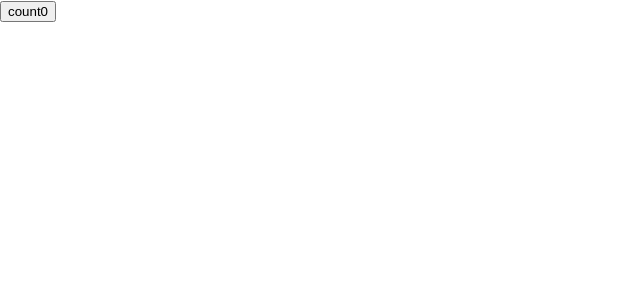
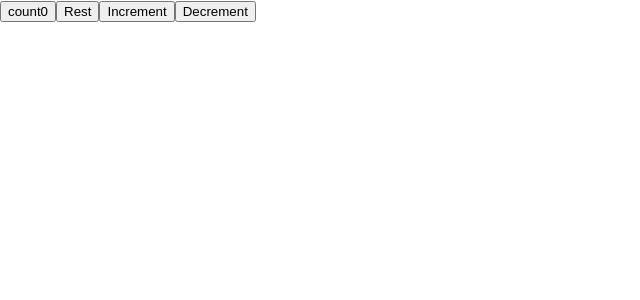
Before and after one commit to Vootlavenky63/personal-site, a React (Create React App) app in the folder website/: page / in a window 1280 px wide. Shown: the top 300 px of the page, without its empty margins (0-640 px from the left). Built offline with nearby package versions, Linux system fonts and the light colour scheme.

Commit message:
HooksCounter2(Reset,Increment &Decrement)

```diff
--- a/website/src/HooksCounter.js
+++ b/website/src/HooksCounter.js
@@ -4,7 +4,12 @@ export default function HooksCounter() {
     const [count, setCount] = useState(0)
     return (
         <div>
-            <button onClick={()=>setCount(count+1)}>count{count}</button>
+            <button>count{count}</button>
+            <button onClick={()=>setCount(0)}>Rest</button>
+            <button onClick={()=>setCount(count+1)}>Increment</button>
+
+            <button onClick={()=>setCount(count-1)}>Decrement</button>
+
         </div>
     )
 }
```
